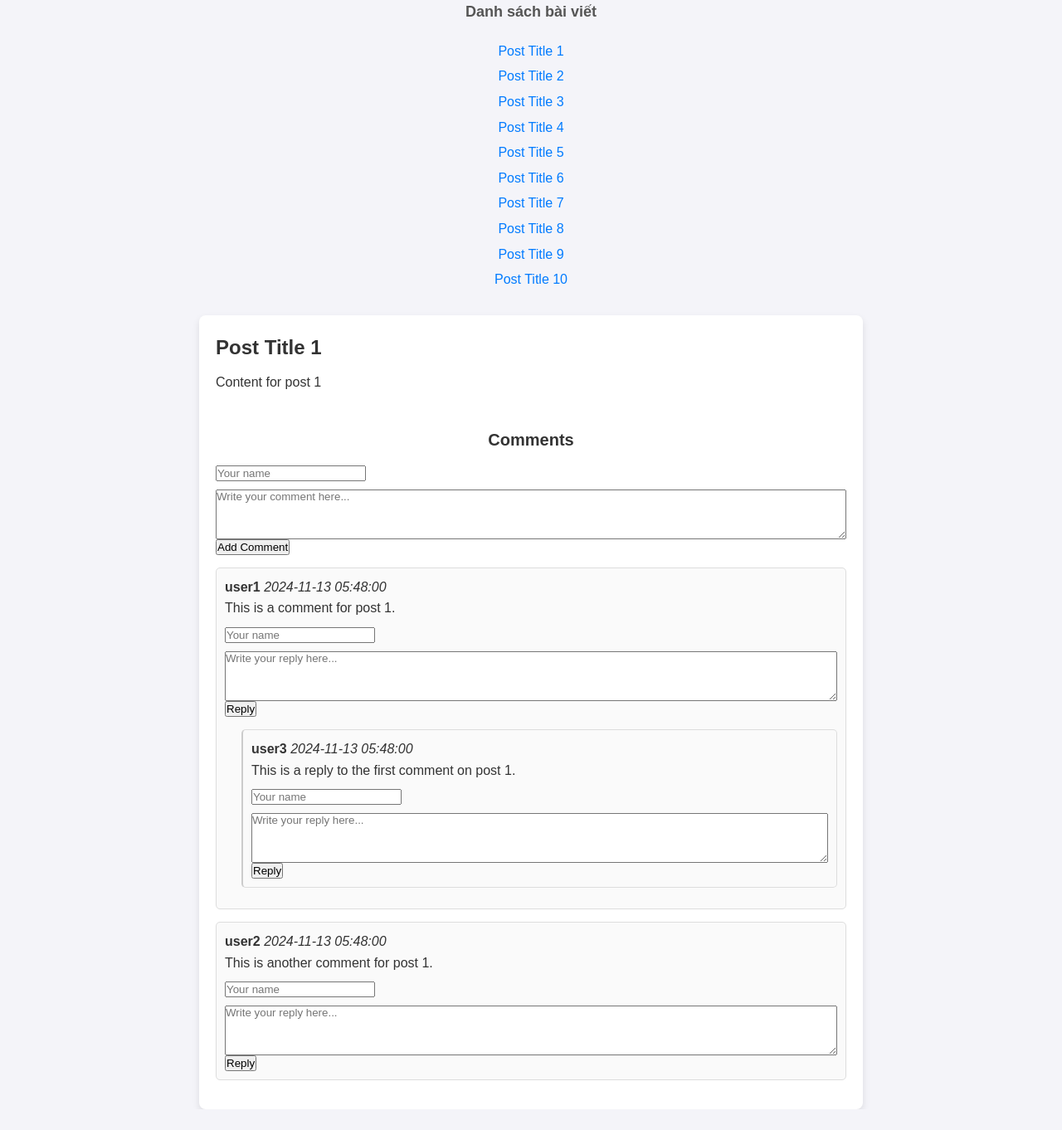
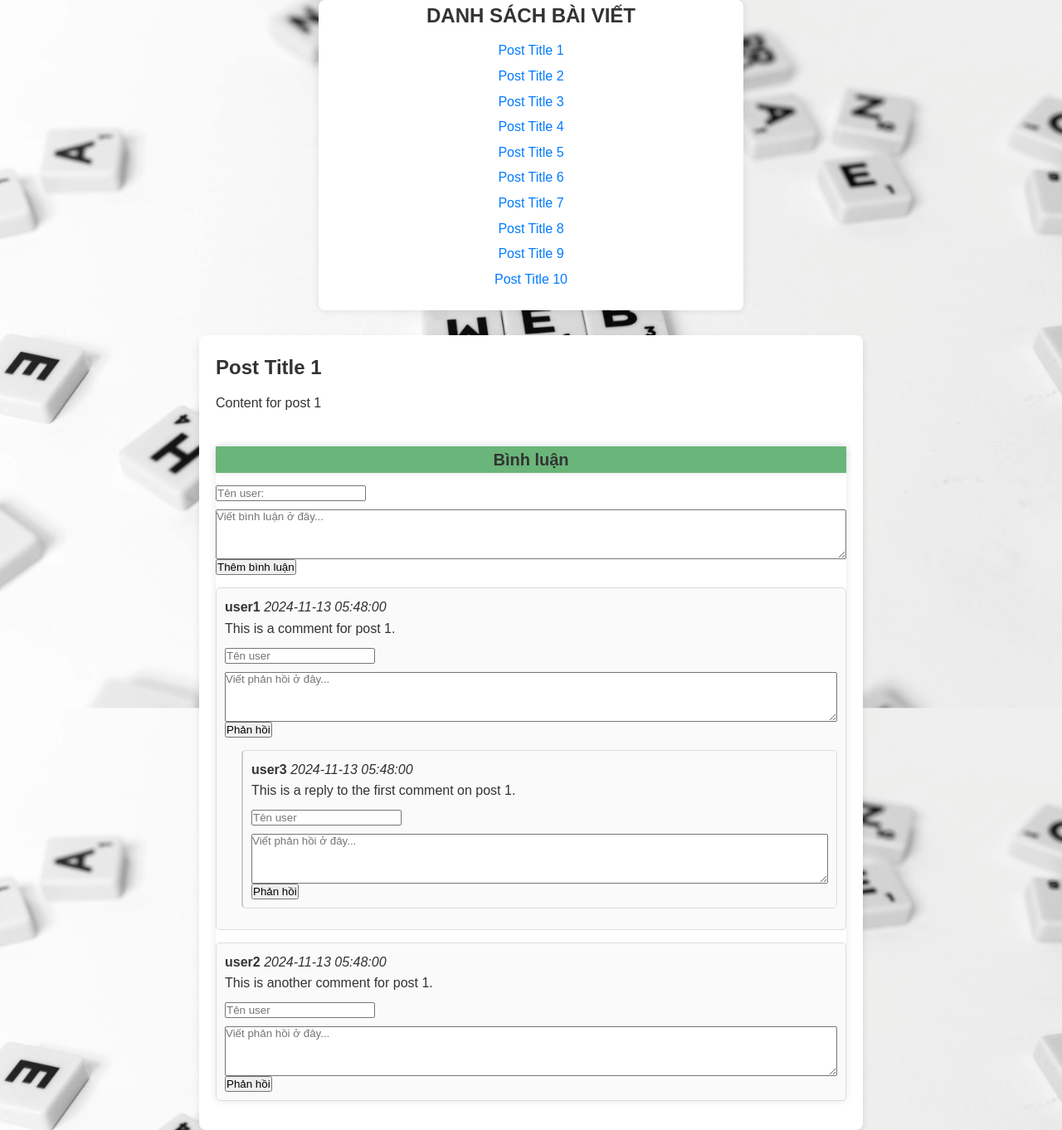
Before and after one commit to DerpyNoobie/ktra2, a PHP site: page / in a window 1280 px wide. Shown: the whole page at 83% size. Before the commit the page ends 1337 px from the top, so only its background shows below. Run offline with PHP 8.4, Linux system fonts and the light colour scheme; data comes from the database, SQL or seed files in the repository.

Commit message:
commit (chưa có recatpcha)

```diff
--- a/index.php
+++ b/index.php
@@ -9,7 +9,7 @@ $sql = "SELECT post_id, title FROM posts";
 $result = $conn->query($sql);
 
 // Hiển thị danh sách các bài viết dưới dạng liên kết
-echo "<div class='post-list'><h2>Danh sách bài viết</h2><ul>";
+echo "<div class='post-list'><h1>DANH SÁCH BÀI VIẾT</h1><ul>";
 while ($row = $result->fetch_assoc()) {
     echo "<li><a href='index.php?post_id=" . $row['post_id'] . "'>" . $row['title'] . "</a></li>";
 }
@@ -47,7 +47,7 @@ if ($_SERVER['REQUEST_METHOD'] == 'POST' && isset($_POST['comment_text'])) {
 <head>
     <meta charset="UTF-8">
     <meta name="viewport" content="width=device-width, initial-scale=1.0">
-    <title><?php echo htmlspecialchars($post['title']); ?></title>
+    <title>Hệ thống bình luận</title>
     <link rel="stylesheet" href="style.css"/>
     <style>
         /* Styling cho UI */
@@ -70,14 +70,14 @@ if ($_SERVER['REQUEST_METHOD'] == 'POST' && isset($_POST['comment_text'])) {
 
         <!-- Phần bình luận -->
         <div class="comment-section">
-            <h2>Comments</h2>
+            <h2>Bình luận</h2>
 
             <!-- Form thêm bình luận -->
             <form action="" method="POST">
-                <input type="text" name="commenter_name" placeholder="Your name" required><br>
-                <textarea name="comment_text" placeholder="Write your comment here..." required></textarea><br>
+                <input type="text" name="commenter_name" placeholder="Tên user:" required><br>
+                <textarea name="comment_text" placeholder="Viết bình luận ở đây..." required></textarea><br>
                 <input type="hidden" name="parent_comment_id" value="">
-                <button type="submit">Add Comment</button>
+                <button type="submit">Thêm bình luận</button>
             </form>
 
             <!-- Hiển thị các bình luận -->
@@ -92,9 +92,9 @@ if ($_SERVER['REQUEST_METHOD'] == 'POST' && isset($_POST['comment_text'])) {
                         // Form trả lời bình luận (nested comments)
                         echo '<form action="" method="POST" style="margin-top: 10px;">';
                         echo '<input type="hidden" name="parent_comment_id" value="' . $comment['comment_id'] . '">';
-                        echo '<input type="text" name="commenter_name" placeholder="Your name" required><br>';
-                        echo '<textarea name="comment_text" placeholder="Write your reply here..." required></textarea><br>';
-                        echo '<button type="submit">Reply</button>';
+                        echo '<input type="text" name="commenter_name" placeholder="Tên user" required><br>';
+                        echo '<textarea name="comment_text" placeholder="Viết phản hồi ở đây..." required></textarea><br>';
+                        echo '<button type="submit">Phản hồi</button>';
                         echo '</form>';
 
                         // Đệ quy để hiển thị bình luận con
--- a/style.css
+++ b/style.css
@@ -8,7 +8,9 @@
 
 /* General layout */
 body {
-    background-color: #f4f4f9;
+    font-family: Arial, sans-serif;
+    background: url('background.jpg') no-repeat center center fixed;
+background-size: cover;
     color: #333;
     line-height: 1.6;
 }
@@ -57,6 +59,12 @@ h2 {
 .post-list {
     text-align: center;
     margin-bottom: 30px;
+    background: #fff;
+    border-radius: 8px;
+    box-shadow: 0px 0px 10px rgba(0, 0, 0, 0.1);
+    padding-bottom: 20px;
+    margin-left: 30%;
+    margin-right: 30%;
 }
 
 .post-list ul {
@@ -82,14 +90,19 @@ h2 {
 
 /* Comment section */
 .comment-section {
-    margin-top: 30px;
+    background: #fff;
+    border-radius: 8px;
+    box-shadow: 0px 0px 10px rgba(0, 0, 0, 0.1);
 }
 
 .comment-section h2 {
     font-size: 20px;
     margin-bottom: 15px;
+    background-color:#6ab57a;
     color: #333;
+    box-shadow: 0px 0px 10px rgba(0, 0, 0, 0.1);
 }
+
 
 /* Comment Form */
 .comment-form input[type="text"],
```
Also changed, not shown: Background.jpg (added).
